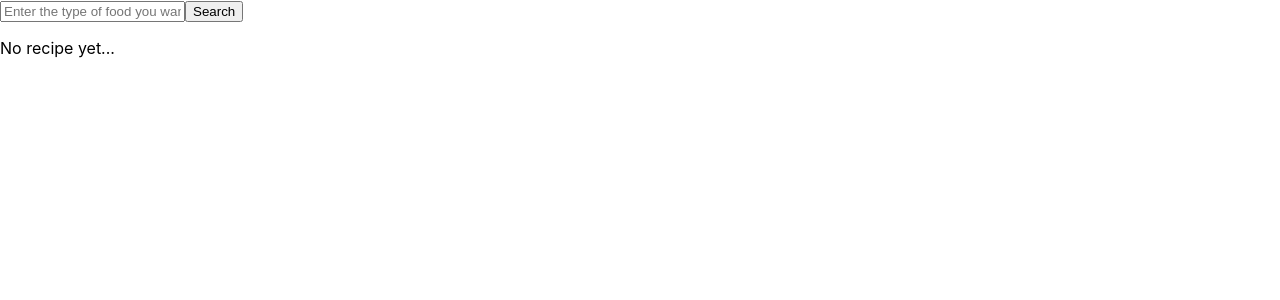
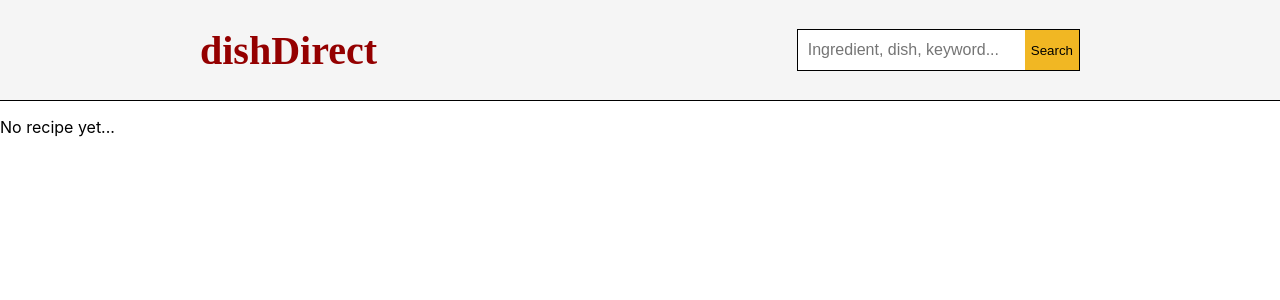
Before and after one commit to dtobrien23/dish-direct, a React (Create React App) app in the folder client/: page / in a window 1280 px wide. Shown: the top 300 px of the page. Built offline with nearby package versions, Linux system fonts and the light colour scheme.

Commit message:
Add styling to navbar and searchbar

```diff
--- a/client/src/App.js
+++ b/client/src/App.js
@@ -12,8 +12,14 @@ const App = () => {
       recipeData.totalResults === 0 ? (
         <p>No recipe yet...</p>
       ) : (
-        <div>
-          <p>{recipeData.results[randomIndex].title}</p>
+        <div
+          style={{
+            display: "flex",
+            flexDirection: "column",
+            alignItems: "center",
+          }}
+        >
+          <h1>{recipeData.results[randomIndex].title}</h1>
           <img src={recipeData.results[randomIndex].image} alt="Lovely food" />
         </div>
       )}
--- a/client/src/Navbar.js
+++ b/client/src/Navbar.js
@@ -5,10 +5,42 @@ const Navbar = () => {
   const { searchQuery, setSearchQuery, handleSearch } = useAppContext();
 
   return (
+    <div
+      style={{
+        height: "100px",
+        backgroundColor: "#F5F5F5",
+        borderBottom: "1px solid black",
+      }}
+    >
+      <div
+        style={{
+          margin: "0px 200px 0px 200px",
+          display: "flex",
+          flexDirection: "row",
+          alignItems: "center",
+          justifyContent: "space-between",
+        }}
+      >
+        <h1
+          style={{
+            fontFamily: "Libre Bodoni",
+            fontSize: "40px",
+            color: "#940000",
+          }}
+        >
+          dishDirect
+        </h1>
+
         <form
           onSubmit={(event) => {
             event.preventDefault();
             handleSearch();
+          }}
+          style={{
+            display: "flex",
+            flexDirection: "row",
+            height: "40px",
+            border: "1px solid black",
           }}
         >
           <input
@@ -18,10 +50,31 @@ const Navbar = () => {
               event.preventDefault();
               setSearchQuery(event.target.value);
             }}
-        placeholder="Enter the type of food you want a recipe for..."
+            placeholder="Ingredient, dish, keyword..."
+            style={{
+              height: "100%",
+              outline: "none",
+              padding: "0 10px 0 10px",
+              border: "none",
+              fontSize: "16px",
+              boxSizing: "border-box",
+            }}
           />
-      <button type="submit">Search</button>
+          <button
+            type="submit"
+            style={{
+              height: "100%",
+              backgroundColor: "#F1B723",
+              border: "none",
+              boxSizing: "border-box",
+              cursor: "pointer",
+            }}
+          >
+            Search
+          </button>
         </form>
+      </div>
+    </div>
   );
 };
 
```
Also changed, not shown: 1 other file (tests, documents, lock files or other folders). Lines whose indentation alone changed are shown as unchanged.
